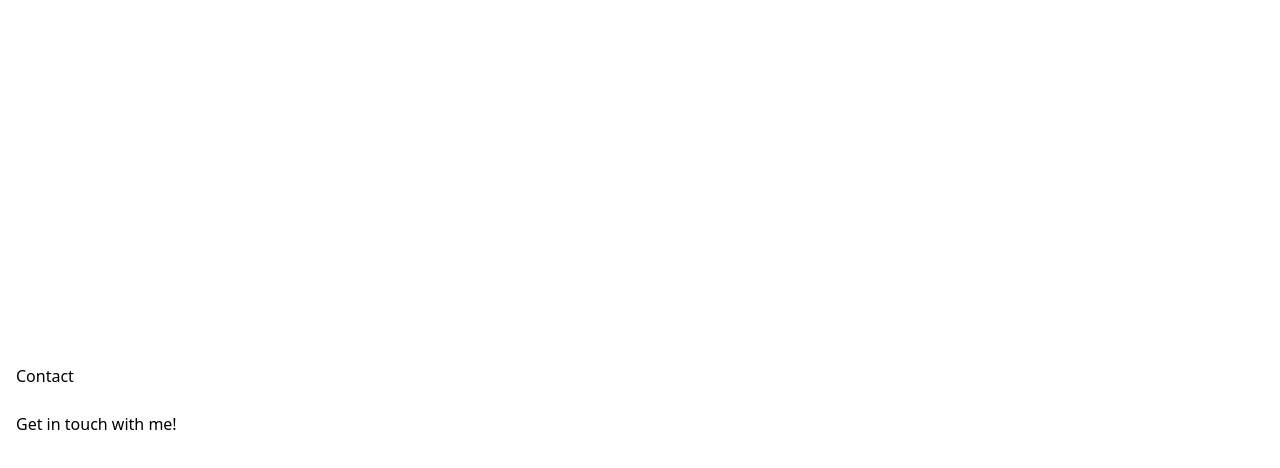
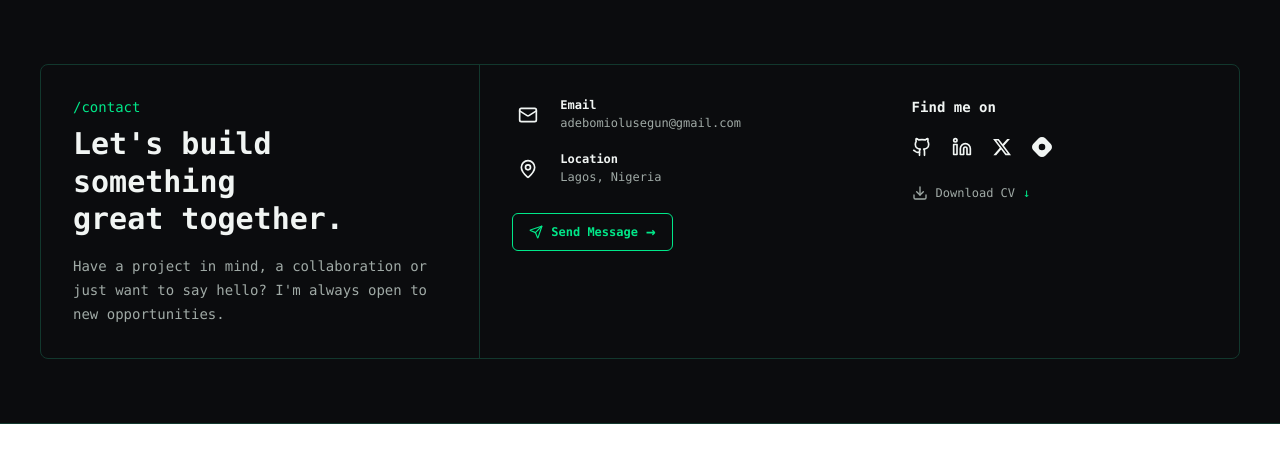
Before and after one commit to adebomiolusegun/My-portfolio, a Next.js app: page /components/Contact in a window 1280 px wide. Shown: the top 468 px of the page. Built offline with nearby package versions, Linux system fonts and the light colour scheme.

Commit message:
contact (#16)

```diff
--- a/app/UI/SubHeading/page.tsx
+++ b/app/UI/SubHeading/page.tsx
@@ -5,7 +5,7 @@ function SubHeader({ title2, title, className }: HeaderProps) {
   return (
     <div
       className={cn(
-        " max-w-xl text-base leading-7 text-foreground/70 sm:text-lg sm:leading-8",
+        " max-w-xl text-base leading-7 text-muted sm:text-lg sm:leading-8",
         className,
       )}
     >
--- a/app/components/About/page.tsx
+++ b/app/components/About/page.tsx
@@ -127,7 +127,7 @@ function AboutPage() {
                   {title}
                 </h2>
 
-                <p className="mt-1 text-xs text-muted-foreground sm:text-sm">
+                <p className="mt-1 text-xs text-muted sm:text-sm">
                   {description}
                 </p>
               </div>
--- a/app/components/Contact/page.tsx
+++ b/app/components/Contact/page.tsx
@@ -1,10 +1,351 @@
-function ContactPage() {
+import {
+  LuDownload,
+  LuGithub,
+  LuLinkedin,
+  LuMail,
+  LuMapPin,
+  LuSend,
+} from "react-icons/lu";
+import { FaXTwitter } from "react-icons/fa6";
+import { SiHashnode } from "react-icons/si";
+
+function Contact() {
   return (
-    <main className="flex flex-col gap-6 h-screen justify-center  px-4 py-2">
-      <h1>Contact</h1>
-      <p>Get in touch with me!</p>
-    </main>
+    <section
+      id="contact"
+      className="
+        border-b
+        border-border
+        bg-background
+        text-foreground
+      "
+    >
+      <div
+        className="
+          mx-auto
+          w-full
+          max-w-7xl
+          px-5
+          py-10
+          sm:px-8
+          md:py-14
+          lg:px-10
+          lg:py-16
+        "
+      >
+        <div
+          className="
+            overflow-hidden
+            rounded-lg
+            border
+            border-border
+
+          "
+        >
+          <div
+            className="
+              grid
+              grid-cols-1
+              lg:grid-cols-[1.1fr_1fr_0.9fr]
+            "
+          >
+            {/* =========================================
+                LEFT — CONTACT INTRO
+            ========================================= */}
+            <div
+              className="
+                border-b
+                border-border
+                p-6
+                sm:p-8
+                lg:border-b-0
+                lg:border-r
+              "
+            >
+              {/* Section label */}
+              <p className="font-mono text-sm text-primary">/contact</p>
+
+              {/* Heading */}
+              <h2
+                className="
+                  mt-2
+                  max-w-sm
+                  font-mono
+                  text-2xl
+                  font-bold
+                  leading-tight
+                  text-foreground
+                  sm:text-3xl
+                "
+              >
+                Let's build something
+                <br />
+                great together.
+              </h2>
+
+              {/* Description */}
+              <p
+                className="
+                  mt-4
+                  max-w-md
+                  font-mono
+                  text-xs
+                  leading-5
+                  text-muted
+                  sm:text-sm
+                  sm:leading-6
+                "
+              >
+                Have a project in mind, a collaboration or just want to say
+                hello? I'm always open to new opportunities.
+              </p>
+            </div>
+
+            {/* =========================================
+                MIDDLE — CONTACT DETAILS
+            ========================================= */}
+            <div
+              className="
+
+                p-6
+                sm:p-8
+
+              "
+            >
+              <div className="space-y-5">
+                {/* Email */}
+                <a
+                  href="mailto:adebomiolusegun@gmail.com"
+                  className="
+                    group
+                    flex
+                    items-start
+                    gap-4
+                  "
+                >
+                  <div
+                    className="
+                      mt-0.5
+                      flex
+                      size-8
+                      shrink-0
+                      items-center
+                      justify-center
+                      text-foreground
+                    "
+                  >
+                    <LuMail className="size-5" />
+                  </div>
+
+                  <div>
+                    <p
+                      className="
+                        font-mono
+                        text-xs
+                        font-semibold
+                        text-foreground
+                      "
+                    >
+                      Email
+                    </p>
+
+                    <p
+                      className="
+                        mt-0.5
+                        font-mono
+                        text-[11px]
+                        text-muted
+                        transition-colors
+                        group-hover:text-primary
+                        sm:text-xs
+                      "
+                    >
+                      adebomiolusegun@gmail.com
+                    </p>
+                  </div>
+                </a>
+
+                {/* Location */}
+                <div className="flex items-start gap-4">
+                  <div
+                    className="
+                      mt-0.5
+                      flex
+                      size-8
+                      shrink-0
+                      items-center
+                      justify-center
+                      text-foreground
+                    "
+                  >
+                    <LuMapPin className="size-5" />
+                  </div>
+
+                  <div>
+                    <p
+                      className="
+                        font-mono
+                        text-xs
+                        font-semibold
+                        text-foreground
+                      "
+                    >
+                      Location
+                    </p>
+
+                    <p
+                      className="
+                        mt-0.5
+                        font-mono
+                        text-[11px]
+                        text-muted
+                        sm:text-xs
+                      "
+                    >
+                      Lagos, Nigeria
+                    </p>
+                  </div>
+                </div>
+
+                {/* Send Message */}
+                <a
+                  href="mailto:adebomiolusegun@gmail.com"
+                  className="
+                    mt-2
+                    inline-flex
+                    items-center
+                    gap-2
+                    rounded-md
+                    border
+                    border-primary
+                    px-4
+                    py-2.5
+                    font-mono
+                    text-xs
+                    font-semibold
+                    text-primary
+                    transition-all
+                    duration-200
+                    hover:-translate-y-0.5
+                    hover:bg-primary/10
+                  "
+                >
+                  <LuSend className="size-3.5" />
+                  Send Message
+                  <span className="text-base leading-none">→</span>
+                </a>
+              </div>
+            </div>
+
+            <div className="p-6 sm:p-8">
+              <p
+                className="
+                  font-mono
+                  text-sm
+                  font-semibold
+                  text-foreground
+                "
+              >
+                Find me on
+              </p>
+
+              <div className="mt-5 flex items-center gap-5">
+                <a
+                  href="https://github.com/adebomiolusegun"
+                  target="_blank"
+                  rel="noopener noreferrer"
+                  aria-label="GitHub"
+                  className="
+                    text-foreground
+                    transition-all
+                    duration-200
+                    hover:-translate-y-0.5
+                    hover:text-primary
+                  "
+                >
+                  <LuGithub className="size-5" />
+                </a>
+
+                {/* LinkedIn */}
+                <a
+                  href="#"
+                  target="_blank"
+                  rel="noopener noreferrer"
+                  aria-label="LinkedIn"
+                  className="
+                    text-foreground
+                    transition-all
+                    duration-200
+                    hover:-translate-y-0.5
+                    hover:text-primary
+                  "
+                >
+                  <LuLinkedin className="size-5" />
+                </a>
+
+                {/* X */}
+                <a
+                  href="#"
+                  target="_blank"
+                  rel="noopener noreferrer"
+                  aria-label="X"
+                  className="
+                    text-foreground
+                    transition-all
+                    duration-200
+                    hover:-translate-y-0.5
+                    hover:text-primary
+                  "
+                >
+                  <FaXTwitter className="size-5" />
+                </a>
+
+                {/* Hashnode */}
+                <a
+                  href="#"
+                  target="_blank"
+                  rel="noopener noreferrer"
+                  aria-label="Hashnode"
+                  className="
+                    text-foreground
+                    transition-all
+                    duration-200
+                    hover:-translate-y-0.5
+                    hover:text-primary
+                  "
+                >
+                  <SiHashnode className="size-5" />
+                </a>
+              </div>
+
+              {/* CV */}
+              <a
+                href="/cv.pdf"
+                download
+                className="
+                  mt-7
+                  inline-flex
+                  items-center
+                  gap-2
+                  font-mono
+                  text-xs
+                  text-muted
+                  transition-colors
+                  hover:text-primary
+                "
+              >
+                <LuDownload className="size-4" />
+
+                <span>Download CV</span>
+
+                <span className="text-primary">↓</span>
+              </a>
+            </div>
+          </div>
+        </div>
+      </div>
+    </section>
   );
 }
 
-export default ContactPage;
+export default Contact;
--- a/app/page.tsx
+++ b/app/page.tsx
@@ -1,6 +1,7 @@
 // import NavPage from "./nav/page";
 
 import AboutPage from "./components/About/page";
+import Contact from "./components/Contact/page";
 import Experience from "./components/Experience/page";
 import Header from "./components/Header/page";
 import Skill from "./components/Skills/page";
@@ -14,6 +15,7 @@ function page({}) {
       <Skill />
       <Work />
       <Experience />
+      <Contact />
     </main>
   );
 }
```
